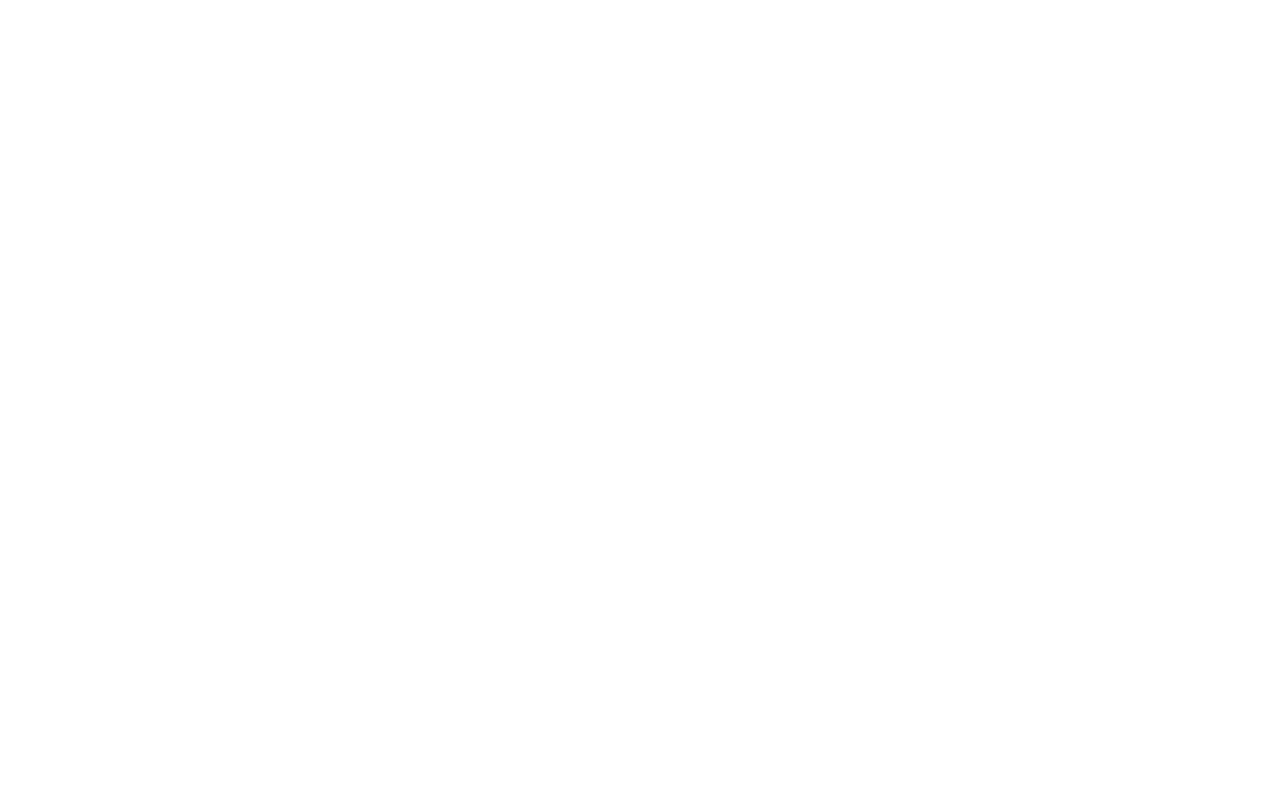
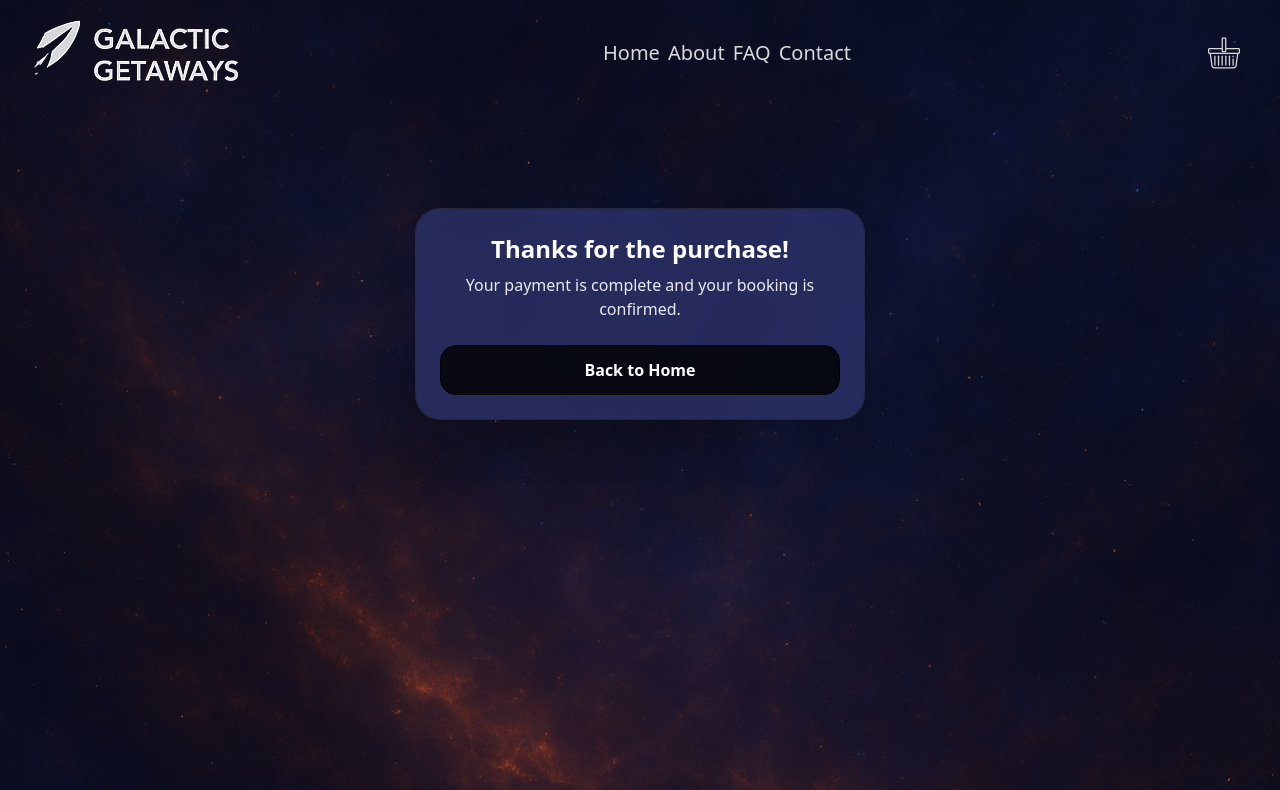
Before and after one commit to Kristoffer-L/examinerande-gruppuppgift-Vue, a Vue app: page /thank-you in a window 1280 px wide. Before the commit this address had no page. Shown: the top 790 px of the page. Built offline with nearby package versions, Linux system fonts and the light colour scheme.

Commit message:
Add confirm model flow and thank-you proute

```diff
--- a/src/components/ConfirmModal.vue
+++ b/src/components/ConfirmModal.vue
@@ -1,5 +1,6 @@
 <script setup lang="ts">
 import { useCartStore } from '../stores/cart';
+import { useRouter } from 'vue-router';
 
 defineProps<{ modelValue: boolean }>();
 
@@ -8,6 +9,7 @@ const emit = defineEmits<{
 }>();
 
 const cart = useCartStore();
+const router = useRouter();
 
 function resolveImage(path: string) {
   return new URL(`../assets/${path}`, import.meta.url).href;
@@ -15,6 +17,12 @@ function resolveImage(path: string) {
 
 function closeModal() {
   emit('update:modelValue', false);
+}
+
+function confirmPurchase() {
+  emit('update:modelValue', false);
+  cart.clearCart();
+  router.push('/thank-you');
 }
 </script>
 
@@ -26,8 +34,11 @@ function closeModal() {
       <div
         class="w-full max-w-md rounded-3xl border-2 border-black bg-[#313772] p-6 text-white shadow-2xl"
       >
-        <h2 class="text-2xl font-bold mb-1">Payment Complete!</h2>
-        <p class="opacity-90 mb-4">Thank you for your purchase. Here is your order summary:</p>
+        <h2 class="text-2xl font-bold mb-1">Confirm Purchase</h2>
+        <p class="opacity-90 mb-4">
+          Please check so the order is correct before completing payment. Here is your order
+          summary:
+        </p>
 
         <div class="rounded-2xl border border-black/40 bg-black/20 p-3 max-h-64 overflow-auto">
           <div v-if="cart.items.length === 0" class="opacity-80">Your cart is empty.</div>
@@ -71,32 +82,19 @@ function closeModal() {
             @click="closeModal"
             class="flex-1 rounded-2xl bg-black/70 hover:bg-black border border-white/10 px-4 py-3 font-semibold transition active:scale-[0.98]"
           >
-            OK
+            Cancel
           </button>
+
           <button
             type="button"
-            @click="
-              cart.clearCart();
-              closeModal();
-            "
-            class="flex-1 rounded-2xl bg-green-600 hover:bg-green-500 border border-black px-4 py-3 font-semibold transition active:scale-[0.98]"
+            :disabled="cart.items.length === 0"
+            @click="confirmPurchase"
+            class="flex-1 rounded-2xl bg-green-600 hover:bg-green-500 disabled:opacity-50 disabled:cursor-not-allowed border border-black px-4 py-3 font-semibold transition active:scale-[0.98]"
           >
-            Pay and clear cart
+            Confirm & Pay
           </button>
         </div>
       </div>
     </div>
   </div>
 </template>
-
-<!-- <div class="bg-[#313772] rounded-2xl shadow-xl p-8 w-96 text-center">
-      <div class="flex justify-center mb-4"></div>
-      <h2 class="text-2xl font-semibold mb-2">Payment Complete!</h2>
-      <p class="mb-6">Thank you for your purchase. Your transaction was successful.</p>
-      <button
-        @click="closeModal"
-        class="bg-green-500 text-white px-6 py-2 rounded-full hover:bg-green-600 transition"
-      >
-        OK
-      </button>
-    </div> -->
--- /dev/null
+++ b/src/pages/ThankYou.vue
@@ -0,0 +1,19 @@
+<script setup lang="ts"></script>
+
+<template>
+  <section class="min-h-screen flex items-start justify-center pt-20 px-6 text-white">
+    <div
+      class="w-full max-w-md rounded-3xl bg-[#313772]/70 backdrop-blur-md p-6 shadow-2xl ring-1 ring-white/10 text-center"
+    >
+      <h1 class="text-2xl font-bold mb-2">Thanks for the purchase!</h1>
+      <p class="opacity-90 mb-6">Your payment is complete and your booking is confirmed.</p>
+
+      <RouterLink
+        to="/"
+        class="inline-flex w-full justify-center rounded-2xl bg-black/80 hover:bg-black border border-black px-4 py-3 font-semibold transition active:scale-[0.98]"
+      >
+        Back to Home
+      </RouterLink>
+    </div>
+  </section>
+</template>
--- a/src/router/index.ts
+++ b/src/router/index.ts
@@ -8,6 +8,7 @@ import Home from '../pages/Home.vue';
 import Booking from '../pages/Booking.vue';
 import Basket from '../pages/Basket.vue';
 import Experience from '../pages/Experience.vue';
+import ThankYou from '../pages/ThankYou.vue';
 
 const router = createRouter({
   history: createWebHistory(),
@@ -48,6 +49,10 @@ const router = createRouter({
             return true;
           },
         },
+        {
+          path: 'thank-you',
+          component: ThankYou,
+        },
       ],
     },
   ],
```
